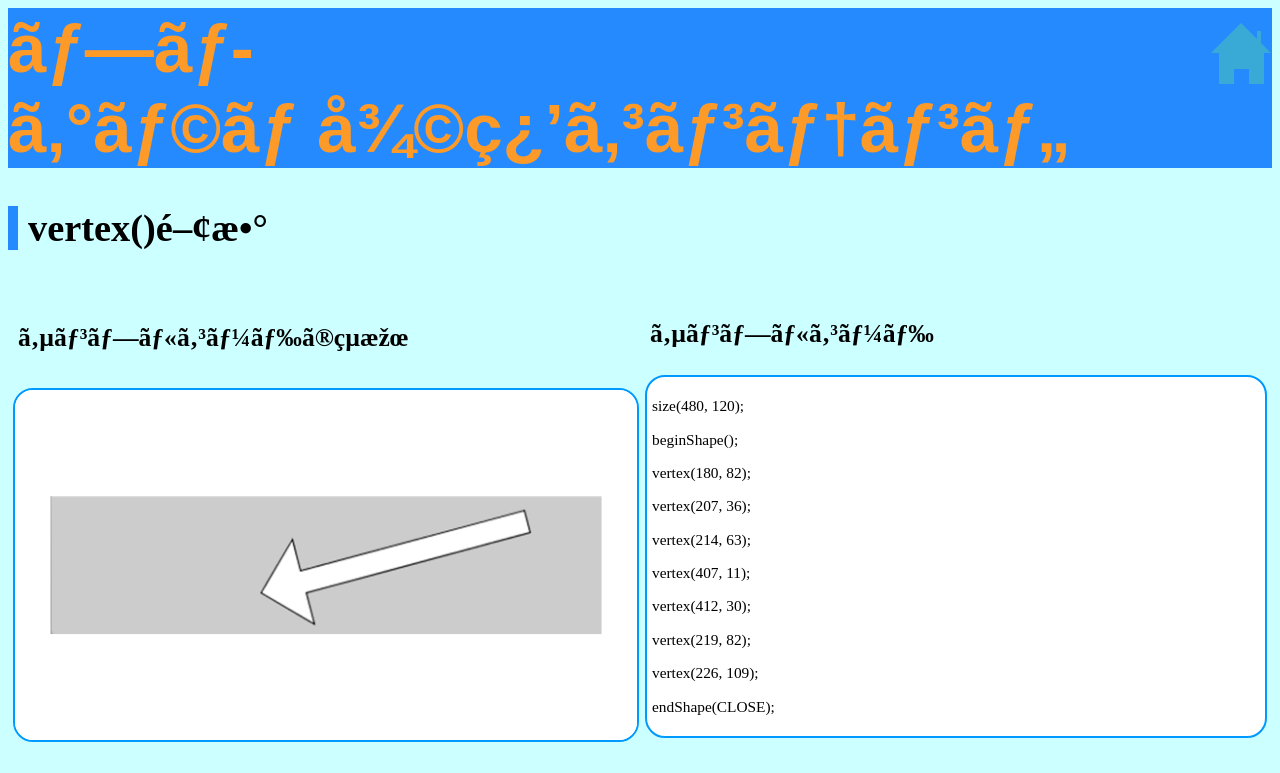
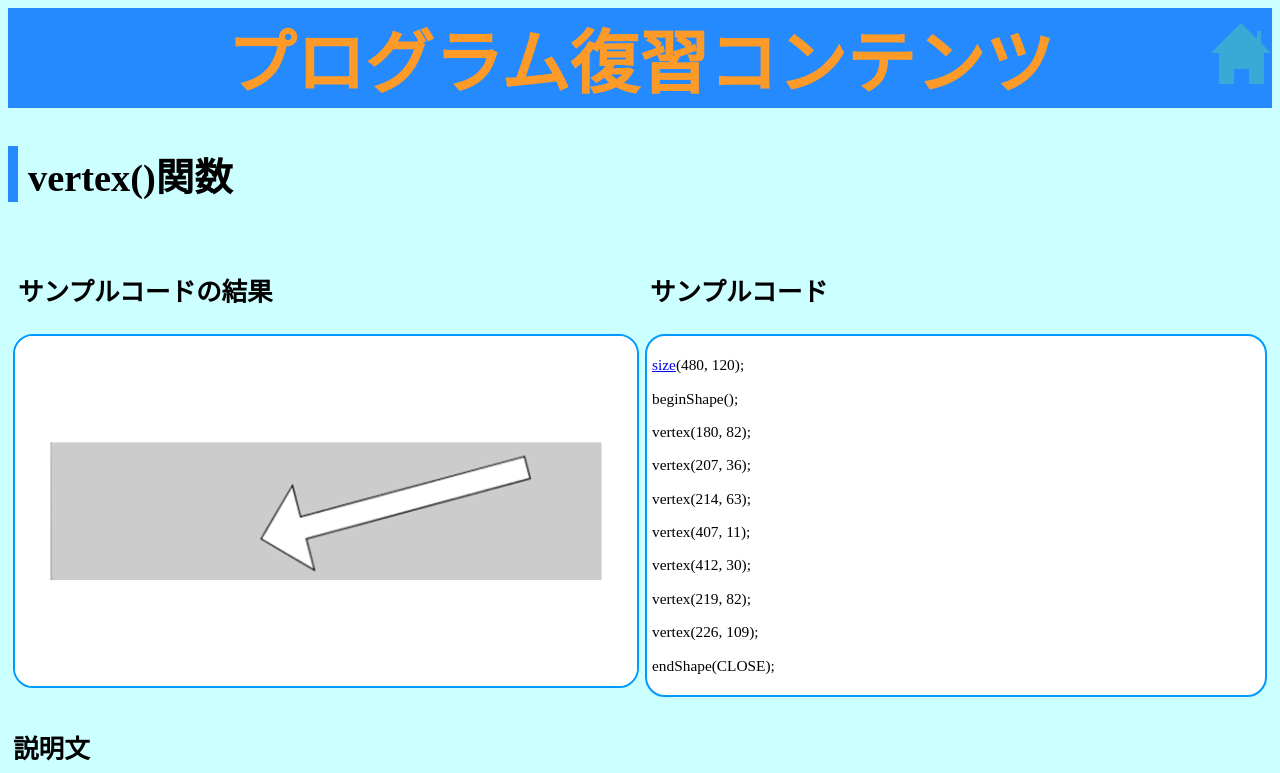
Before and after one commit to o-saringu/vertex, a plain HTML site: page index.html in a window 1280 px wide. Shown: the top 773 px of the page. Drawn offline with Linux system fonts and the light colour scheme.

Commit message:
Update index.html

```diff
--- a/index.html
+++ b/index.html
@@ -1,7 +1,14 @@
 <!DOCTYPE html>
+<html lang="jp">
+
 <head>
-<meta charset="UTF=8">
-<link rel="stylesheet" href="style.css">
+  <meta charset="UTF-8">
+  <link rel="stylesheet" href="style.css">
+  <meta name="viewport" content="width=device-width, initial-scale=1.0">
+
+<link rel="preconnect" href="https://fonts.googleapis.com">
+<link rel="preconnect" href="https://fonts.gstatic.com" crossorigin>
+<link href="https://fonts.googleapis.com/css2?family=Bangers&family=M+PLUS+1p:wght@500&family=Oswald&display=swap" rel="stylesheet">
 </head>
 
 <body>
@@ -22,7 +29,7 @@
 	<div class="yoko1">
 	<div class="komidasi2"><p>サンプルコード</div>
 	<div class="code">
-	<p>size(480, 120);
+	<p><a href="https://o-saringu.github.io/size/"target="_blank" rel="noopener noreferrer" >size</a>(480, 120);
 	<p>beginShape();
 	<p>vertex(180, 82);
 	<p>vertex(207, 36);
```
